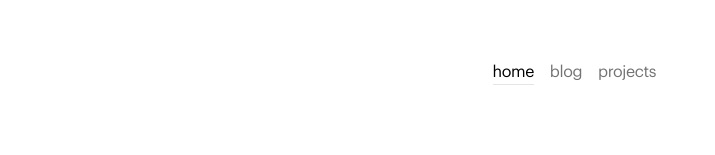
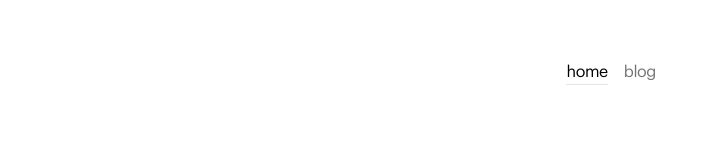
Before and after one commit to omar-sol/blog, a Next.js app: page / in a window 1280 px wide. Shown: the top 155 px of the page, without its empty margins (272-987 px from the left). Built offline with nearby package versions, Linux system fonts and the light colour scheme.

Commit message:
tmp remove projects page

```diff
--- a/app/components/sidebar.tsx
+++ b/app/components/sidebar.tsx
@@ -15,9 +15,9 @@ const navItems: Record<string, NavItem> = {
   "/blog": {
     name: "blog",
   },
-  "/projects": {
-    name: "projects",
-  },
+  // "/projects": {
+  //   name: "projects",
+  // },
 };
 
 export default function Navbar() {
--- a/app/layout.tsx
+++ b/app/layout.tsx
@@ -48,14 +48,14 @@ export const metadata: Metadata = {
       "max-snippet": -1,
     },
   },
-  twitter: {
-    title: "Omar Solano",
-    card: "summary_large_image",
-  },
-  verification: {
-    google: "eZSdmzAXlLkKhNJzfgwDqWORghxnJ8qR9_CHdAh5-xw",
-    yandex: "14d2e73487fa6c71",
-  },
+  // twitter: {
+  //   title: "Omar Solano",
+  //   card: "summary_large_image",
+  // },
+  // verification: {
+  //   google: "",
+  //   yandex: "",
+  // },
 };
 
 export default function RootLayout({
--- a/app/sitemap.ts
+++ b/app/sitemap.ts
@@ -6,7 +6,8 @@ export default async function sitemap() {
     lastModified: post.publishedAt,
   }));
 
-  const routes = ['', '/blog', '/projects'].map(
+  // const routes = ['', '/blog', '/projects'].map(
+  const routes = ['', '/blog'].map(
     (route) => ({
       url: `https://omarsolano.com${route}`,
       lastModified: new Date().toISOString().split('T')[0],
```
Also changed, not shown: app/_projects/page.tsx (renamed from app/projects/page.tsx).
